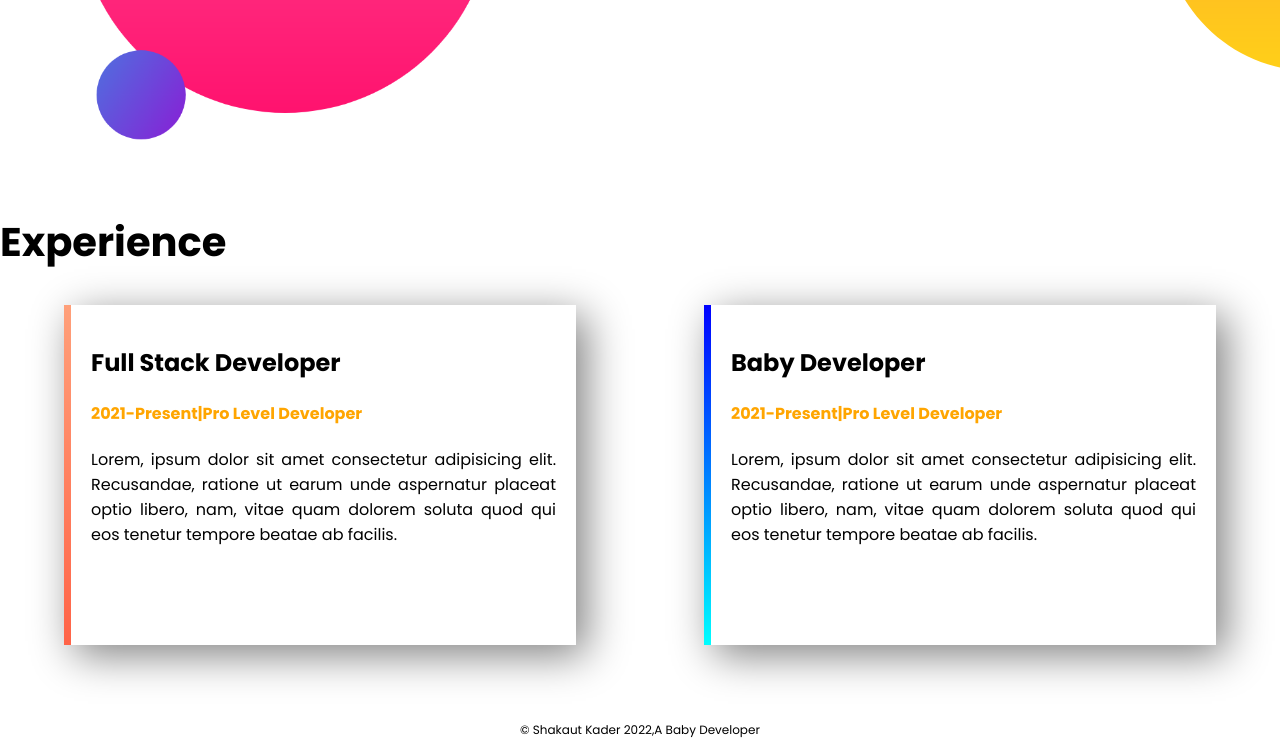
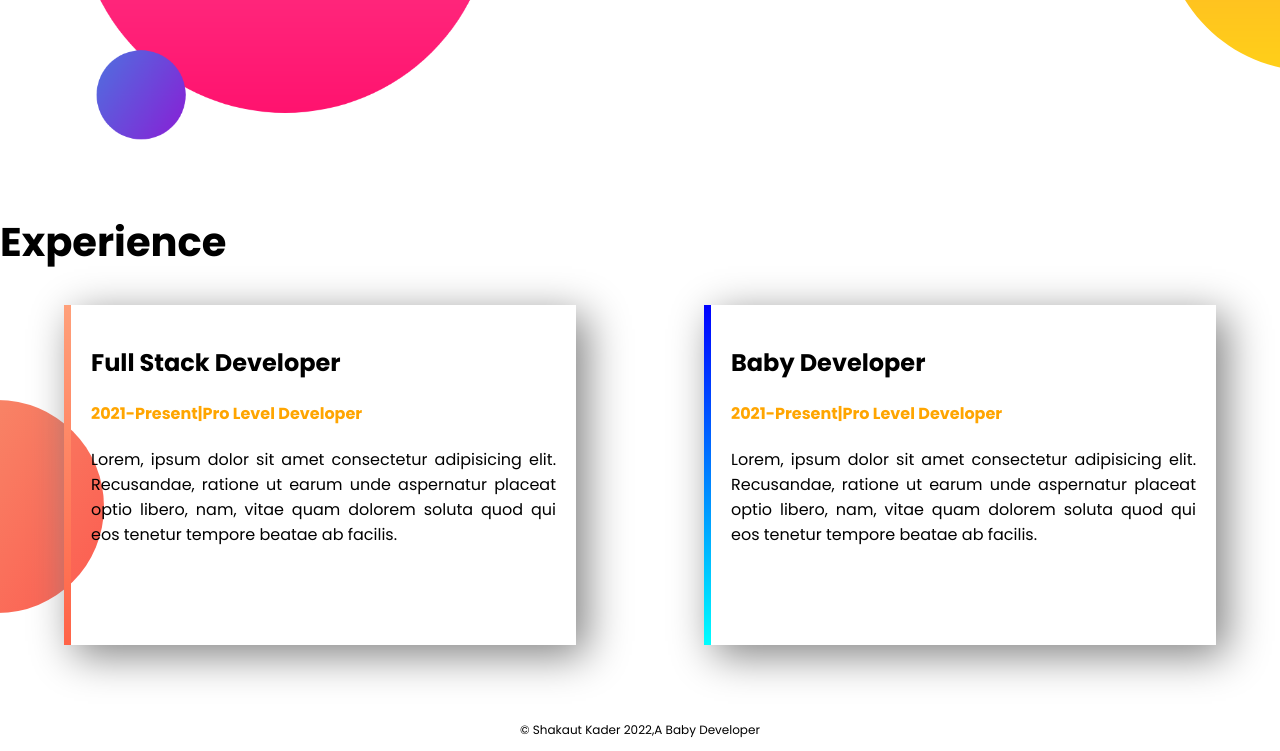
Before and after one commit to shakautkader608/web-portfolio, a plain HTML site: page index.html in a window 1280 px wide. Shown: the part 811-1562 px from the top of the page. Drawn offline with Linux system fonts and the light colour scheme.

Commit message:
background add

```diff
--- a/css/style.css
+++ b/css/style.css
@@ -80,5 +80,9 @@ footer p {
     text-align: center;
     color: black;
     font-size: 12px;
-
 }
+.experience {
+    background-image: url(../images/exp-bg.png);
+    background-repeat:no-repeat;
+    background-position: left;
+}
```
